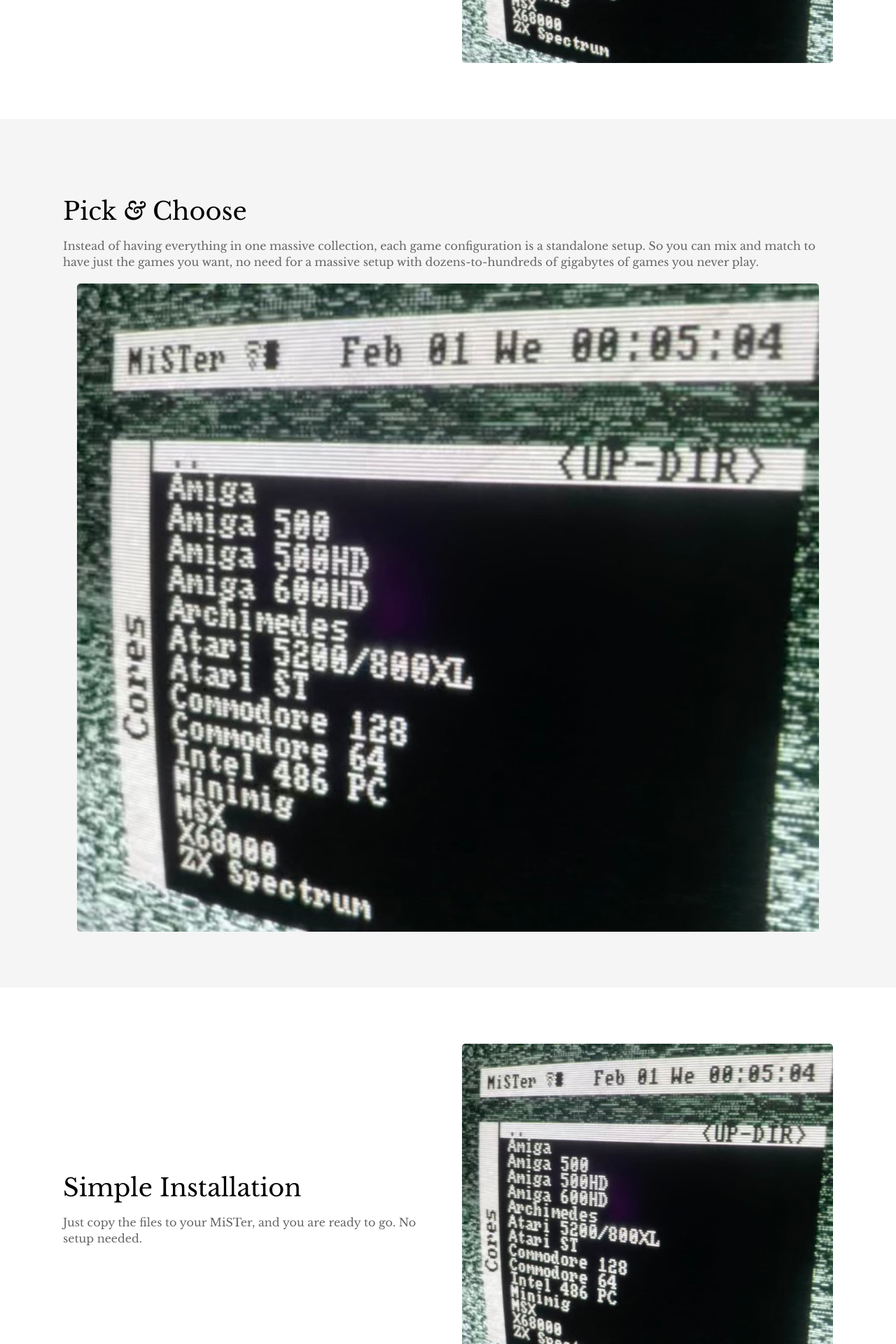
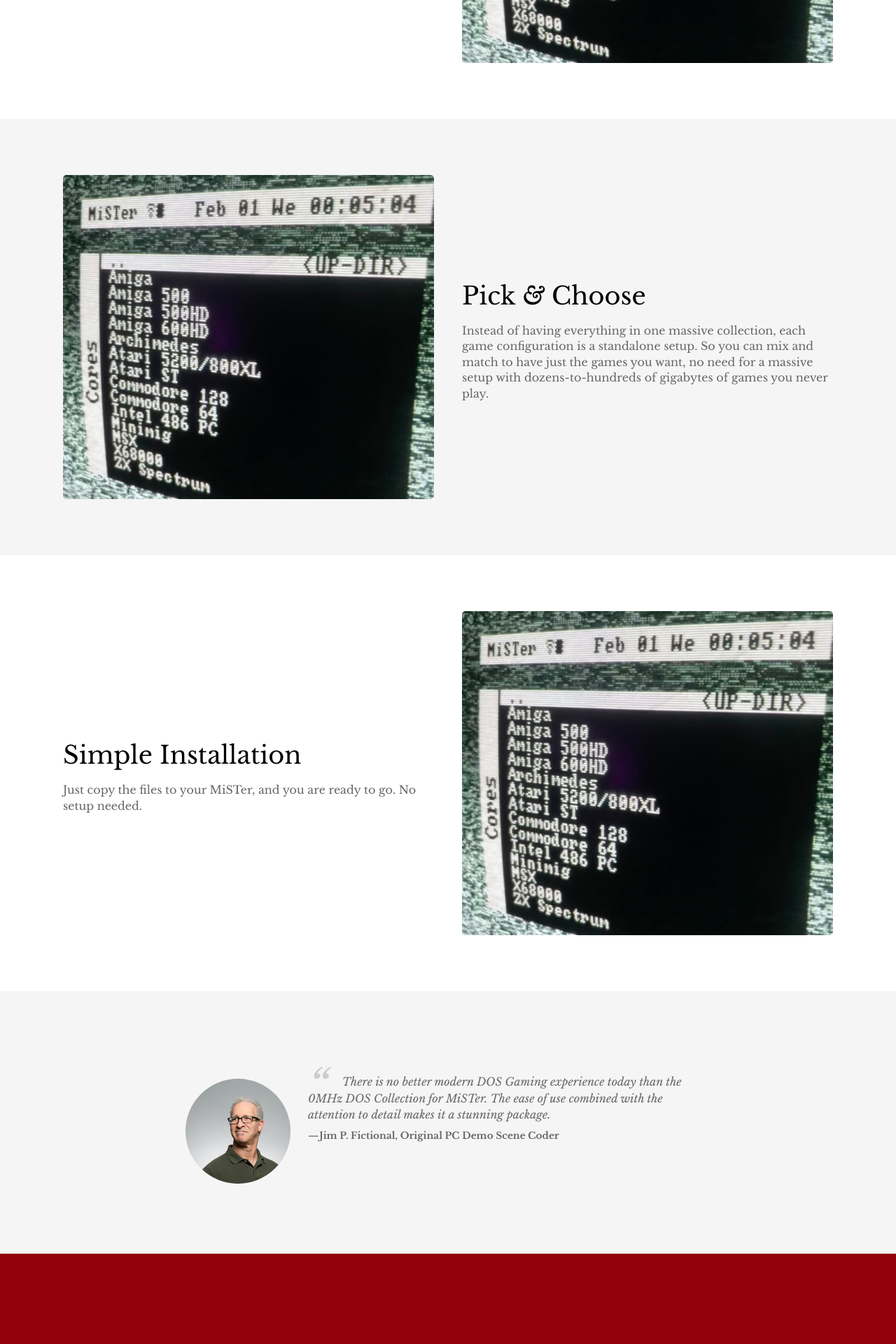
Before and after one commit to 0mhz-net/0mhz-net.github.io, a Jekyll site: the page built from index.html, in a window 1280 px wide. Shown: the part 2179-4099 px from the top of the page at 70% size. Built offline with Jekyll 4.4.1, drawn with Linux system fonts in a browser that asks for light colours.

Commit message:
Remove title attr

```diff
--- a/index.html
+++ b/index.html
@@ -57,8 +57,9 @@
 			<div class="text">
 				<h2>Pick <em>&amp;</em> Choose</h2>
 				<p>Instead of having everything in one massive collection, each game configuration is a standalone setup. So you can mix and match to have just the games you want, no need for a massive setup with dozens-to-hundreds of gigabytes of games you never play.</p>
+			</div>
 			<div class="image">
-				<img src="{{ site.baseurl }}/images/placeholder.jpg" alt="Placeholder" title="" class="screenshot" />
+				<img src="{{ site.baseurl }}/images/placeholder.jpg" alt="Screenshot" class="screenshot" />
 			</div>
 		</div>
 	</section>
```
